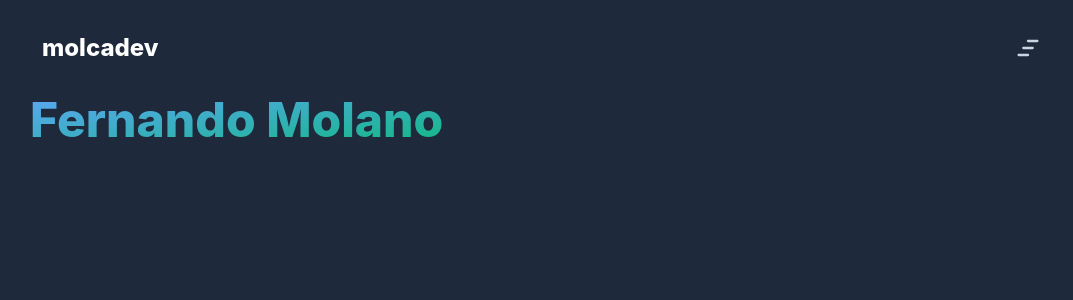
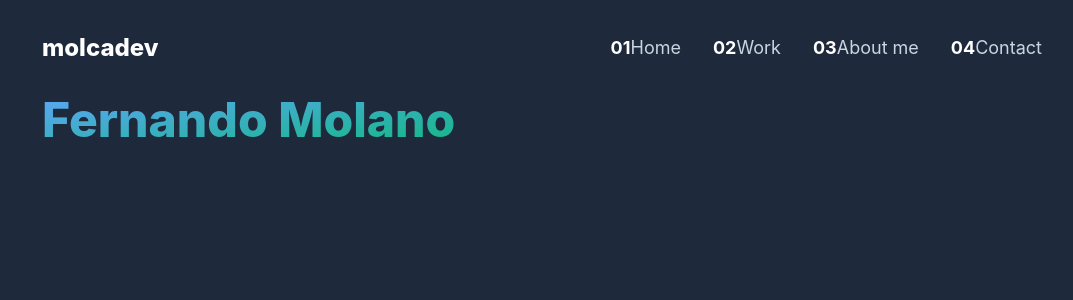
Before and after one commit to fermolanoc/fermolanoc.github.io, a React (Create React App) app: page / in a window 1280 px wide. Shown: the top 300 px of the page, without its empty margins (98-1171 px from the left). Built offline with nearby package versions, Linux system fonts and the light colour scheme.

Commit message:
[UPDATE] navbar for medium and large sizes, toggle burger menu on mobile

```diff
--- a/src/App.js
+++ b/src/App.js
@@ -4,7 +4,7 @@ import "./styles/App.css";
 function App() {
   return (
     <div className="App">
-      <div className="container max-w-screen-lg mx-auto h-screen">
+      <div className="container max-w-screen-lg mx-auto h-screen px-3">
         <Header />
         <div className="text-left text-5xl font-extrabold">
           <span className="bg-clip-text text-transparent bg-gradient-to-br from-blue-400 to-emerald-500">
--- a/src/components/Header.js
+++ b/src/components/Header.js
@@ -5,15 +5,15 @@ function Header() {
   const [mobileMenu, setMobileMenu] = useState(false);
 
   return (
-    <nav className="w-full flex justify-between items-center px-3 h-24 text-white">
+    <nav className="w-full flex justify-between items-center h-24 text-white">
       <div className="text-2xl font-extrabold">molcadev</div>
       <div
-        className="text-lg text-slate-300 burger-menu"
+        className="text-lg text-slate-300"
         onClick={() => setMobileMenu(!mobileMenu)}
       >
-        <CgMenuMotion size={28} />
+        <CgMenuMotion size={32} className="sm:hidden" />
         {mobileMenu && (
-          <div className="mobile-menu absolute top-20 right-0.5 bg-slate-700 w-full h-96 flex items-center">
+          <div className="absolute top-20 right-0.5 bg-slate-700 w-full h-96 flex items-center">
             <ul className="flex flex-col h-full mx-auto items-start justify-evenly">
               <li>
                 <span className="font-bold text-white">01</span>Home
@@ -30,6 +30,22 @@ function Header() {
             </ul>
           </div>
         )}
+        {!mobileMenu && (
+          <ul className="hidden sm:flex items-center space-x-8">
+            <li>
+              <span className="font-bold text-white">01</span>Home
+            </li>
+            <li>
+              <span className="font-bold text-white">02</span>Work
+            </li>
+            <li>
+              <span className="font-bold text-white">03</span>About me
+            </li>
+            <li>
+              <span className="font-bold text-white">04</span>Contact
+            </li>
+          </ul>
+        )}
       </div>
     </nav>
   );
```
